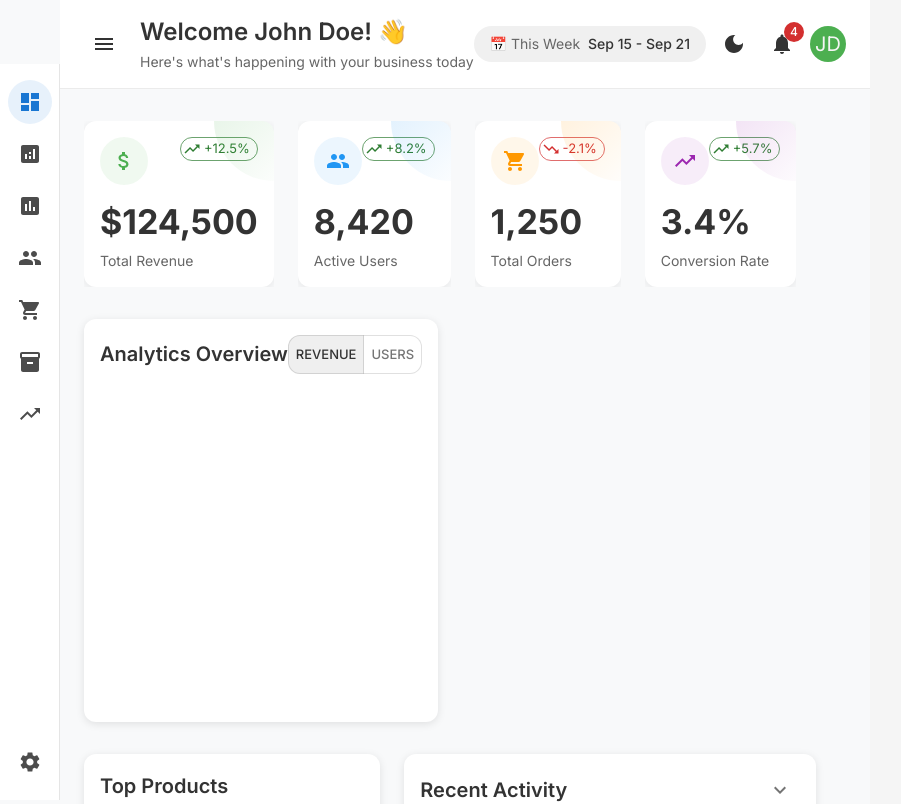
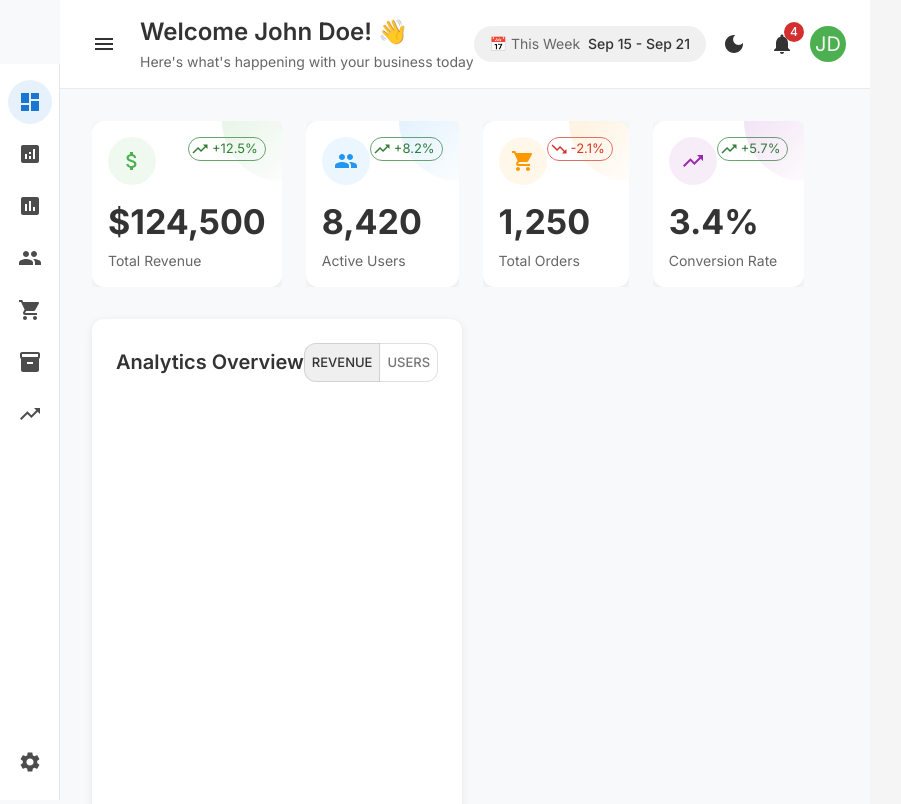
Before and after one commit to techiekamal21/dashboard_pixel_project, a React (Vite) app: page / in a window 1280 px wide. Shown: the top 804 px of the page, without its empty margins (0-901 px from the left). Built offline with nearby package versions, Linux system fonts and the light colour scheme.

Commit message:
Fixed UI

```diff
--- a/src/components/ChartCard.jsx
+++ b/src/components/ChartCard.jsx
@@ -82,8 +82,13 @@ const ChartCard = () => {
   };
 
   return (
-    <Card sx={{ height: '100%' }}>
-      <CardContent>
+    <Card sx={{
+      height: '100%',
+      width: '100%',
+      border: 'none',
+      boxShadow: '0 2px 8px rgba(0,0,0,0.08)',
+    }}>
+      <CardContent sx={{ p: 3 }}>
         <Box display="flex" justifyContent="space-between" alignItems="center" mb={3}>
           <Typography variant="h6" fontWeight="600">
             Analytics Overview
@@ -99,7 +104,7 @@ const ChartCard = () => {
           </ToggleButtonGroup>
         </Box>
 
-        <Box className="chart-container" sx={{ height: 300 }}>
+        <Box className="chart-container" sx={{ height: 400, width: '100%' }}>
           <ResponsiveContainer width="100%" height="100%">
             <motion.div
               key={chartType}
--- a/src/components/Dashboard.jsx
+++ b/src/components/Dashboard.jsx
@@ -1,13 +1,8 @@
 import React, { useState, useEffect } from 'react';
 import {
-  Container,
   Grid,
-  Card,
-  CardContent,
   Typography,
   Box,
-  AppBar,
-  Toolbar,
   IconButton,
   Avatar,
   Badge,
@@ -18,13 +13,12 @@ import {
   ShoppingCart,
   AttachMoney,
   Notifications,
-  Settings,
   DarkMode,
   LightMode,
   Menu,
 } from '@mui/icons-material';
 import { useDarkMode } from '../App';
-import { motion, AnimatePresence } from 'framer-motion';
+import { motion } from 'framer-motion';
 import MetricCard from './MetricCard';
 import ChartCard from './ChartCard';
 import RecentActivity from './RecentActivity';
@@ -176,7 +170,7 @@ const Dashboard = () => {
         </Box>
 
         {selectedMenuItem === 'dashboard' ? (
-          <Container maxWidth="xl" sx={{ py: 4 }}>
+          <Box sx={{ p: 4, width: '100%' }}>
             <motion.div
               variants={containerVariants}
               initial="hidden"
@@ -255,10 +249,10 @@ const Dashboard = () => {
                 </Grid>
               </Grid>
             </motion.div>
-          </Container>
+          </Box>
         ) : (
           // Other menu items content
-          <Container maxWidth="xl" sx={{ py: 4 }}>
+          <Box sx={{ p: 4, width: '100%' }}>
             <Box
               sx={{
                 display: 'flex',
@@ -285,7 +279,7 @@ const Dashboard = () => {
                 This section is ready for your content. Add your {selectedMenuItem} features here to complete your dashboard experience.
               </Typography>
             </Box>
-          </Container>
+          </Box>
         )}
       </Box>
     </Box>
```
